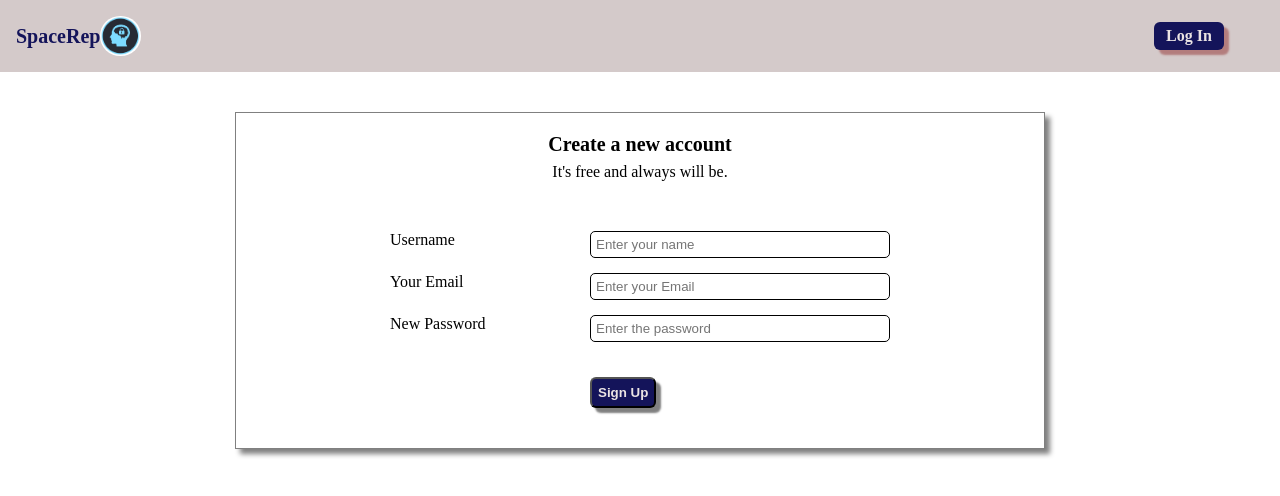
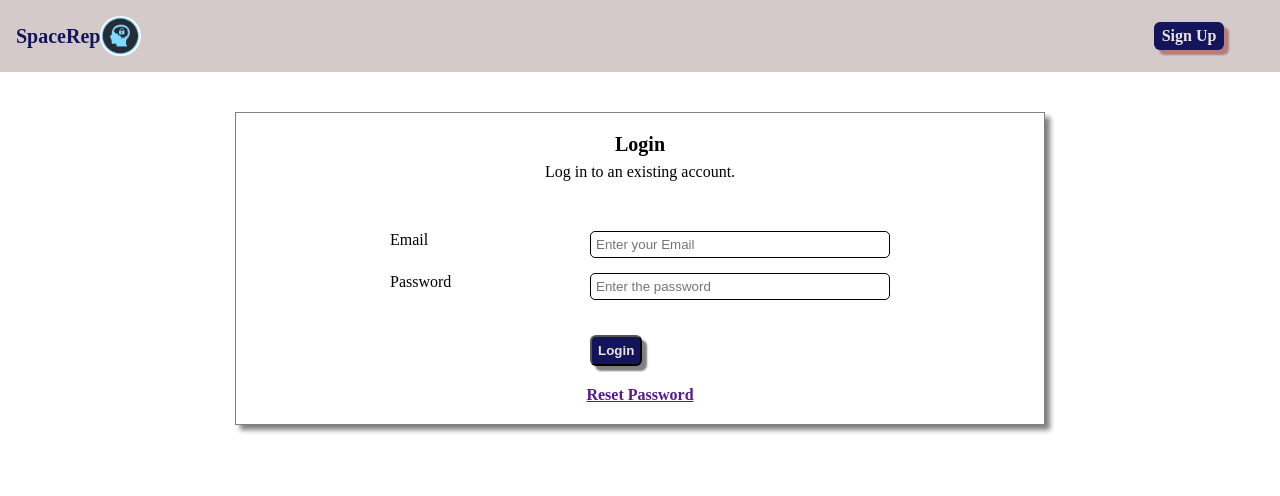
Before and after one commit to nandinivenkateshan/space-rep-public, a React (Vite) app in the folder front-end/: page /add in a window 1280 px wide. Shown: the top 496 px of the page. Built offline with nearby package versions, Linux system fonts and the light colour scheme.

Commit message:
Refactored login page

```diff
--- a/front-end/src/components/index.js
+++ b/front-end/src/components/index.js
@@ -1,8 +1,8 @@
 import React from 'react'
 import ReactDOM from 'react-dom'
 // import App from './App.jsx'
-import SignUp from './sign-up/SignUp'
-// import Login from './Login'
+// import SignUp from './sign-up/SignUp'
+ import Login from './login/Login'
 // import Home from './home/Home'
 // FYI - Write dev code here...
 
@@ -10,4 +10,4 @@
 if (module.hot) {
   module.hot.accept()
 }
-ReactDOM.render(<SignUp />, document.getElementById('root'))
+ReactDOM.render(<Login />, document.getElementById('root'))
--- a/front-end/src/components/Login.js
+++ b/front-end/src/components/login/Login.js
@@ -1,29 +1,28 @@
 import React, { useState } from 'react'
 import logo from '../img/logo.jpeg'
-import './App.css'
-import useForm from './useForm'
-import validate from './SignUPFormValidation'
+import './login.css'
 import { Route, Link, BrowserRouter as Router } from 'react-router-dom'
 
 function Login () {
   return (
     <Router>
-      <main className='signup-page'>
-        <nav className='signup-nav navbar'>
+      <main className='main'>
+        <nav className='navbar'>
           <Link to='/' className='logo-items'>
             <label className='logo-text'>SpaceRep</label>
             <img src={logo} alt='logo' width='70' height='30' className='logo' />
           </Link>
-          <Link to='/register' className='signIn'>Sign Up</Link>
+          <Link to='/register' className='signup-btn'>Sign Up</Link>
         </nav>
-        <section className='signup-box'>
+        <section className='login-box'>
           <h1 className='heading'>Login</h1>
           <p className='sub-heading'>Log in to an existing account.</p>
-          <form className='signup-form'>
+          <form className='login-form'>
             <label htmlFor='email' className='label'>Email</label>
             <input
               type='email' placeholder='Enter your Email'
               id='email' name='user_email' className='inputundefined'
+              required
             />
             <label htmlFor='pswd' className='label'>Password</label>
             <input
@@ -31,7 +30,7 @@
               className='inputundefined' placeholder='Enter the password'
               required
             />
-            <button className='signup-btn'>Login</button>
+            <button className='login-btn'>Login</button>
           </form>
           <Link className='reset-pswd'>Reset Password</Link>
         </section>
--- /dev/null
+++ b/front-end/src/components/login/login.css
@@ -0,0 +1,118 @@
+* {
+    margin: 0px;
+  }
+
+  .logo-text {
+    font-weight: bold;
+    font-size: 20px;
+    align-self: center;
+    color: rgb(20, 20, 90);
+  }
+
+  .navbar-menu {
+    font-size: 14px;
+  }
+
+  .navbar {
+    background-color: rgb(212, 202, 202);
+    padding: 0px 10px 0px 20px;
+    margin-bottom: 40px;
+  }
+  .logo {
+    height: 40px;
+    width: auto;
+    border-radius: 50%;
+  }
+  .input-tag {
+    border: 1px solid black;
+    padding: 10px 40px 10px 10px;
+    width: 300px;
+    font-size: 15px;
+  }
+
+  .navbar{
+    display: flex;
+    justify-content: space-between;
+    padding: 16px;
+  }
+  .logo-items {
+    display: flex;
+    text-decoration: none;
+  }
+  .main .heading {
+    font-weight: bold;
+    font-size: 20px;
+    text-align: center;
+    margin-bottom: 7px;
+  }
+  .main .sub-heading {
+    text-align: center;
+    margin-bottom: 50px;
+  }
+  .login-box {
+    border: 1px solid grey;
+    width: 60%;
+    margin: auto;
+    padding: 20px;
+    box-shadow: 5px 5px 5px grey;
+  }
+  .login-form {
+    margin: 20px;
+    display: grid;
+    grid-template-columns: 200px 100px 200px;
+    grid-row-gap: 15px;
+    justify-content: center;
+  }
+  .login-form .label {
+    grid-column: 1 / 2;
+  }
+  .login-form .inputundefined {
+    grid-column: 2 / 4;
+    padding: 5px;
+    border-radius: 5px;
+    align-self: start;
+    border: 1px solid black;
+  }
+  .login-btn {
+    grid-column: 2 / 3;
+    margin-top: 20px;
+    justify-self: start;
+    background-color: rgb(20, 20, 90);
+    color: rgb(235, 228, 228);
+    font-weight: bold;
+    padding: 6px;
+    border-radius: 6px;
+    box-shadow: 5px 5px 2px grey;
+  }
+  .signup-btn {
+    text-decoration: none;
+    background-color: rgb(20, 20, 90);
+    color: rgb(235, 228, 228);
+    width: 60px;
+    padding: 5px;
+    font-weight: bold;
+    border-radius: 6px;
+    box-shadow: 5px 5px 2px rgb(179, 125, 125);
+    text-align: center;
+    margin: auto 40px;
+  }
+  .signup-btn:hover,
+  .login-btn:hover {
+    color: rgb(36, 73, 36);
+    background-color: rgb(134, 134, 184);
+    box-shadow: 5px 5px 2px green;
+  }
+  .navbar .signIn {
+    text-decoration: none;
+    align-self: center;
+    font-weight: bold;
+  }
+
+  .reset-pswd {
+    display: block;
+    text-align: center;
+    font-weight: bold;
+  }
+  .reset-pswd:hover{
+      color: rgb(77, 66, 20);
+  }
```
